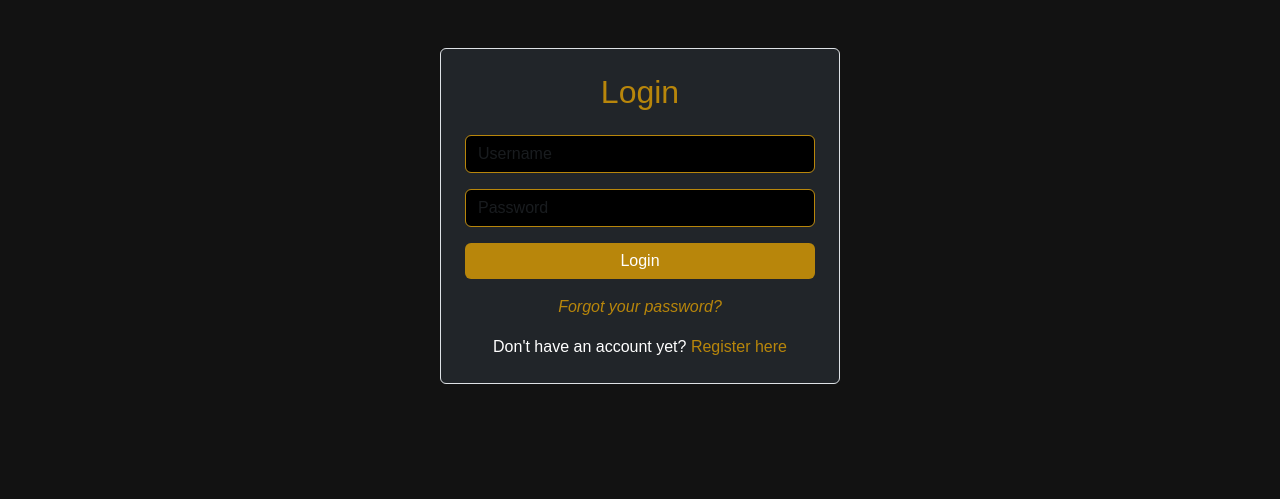
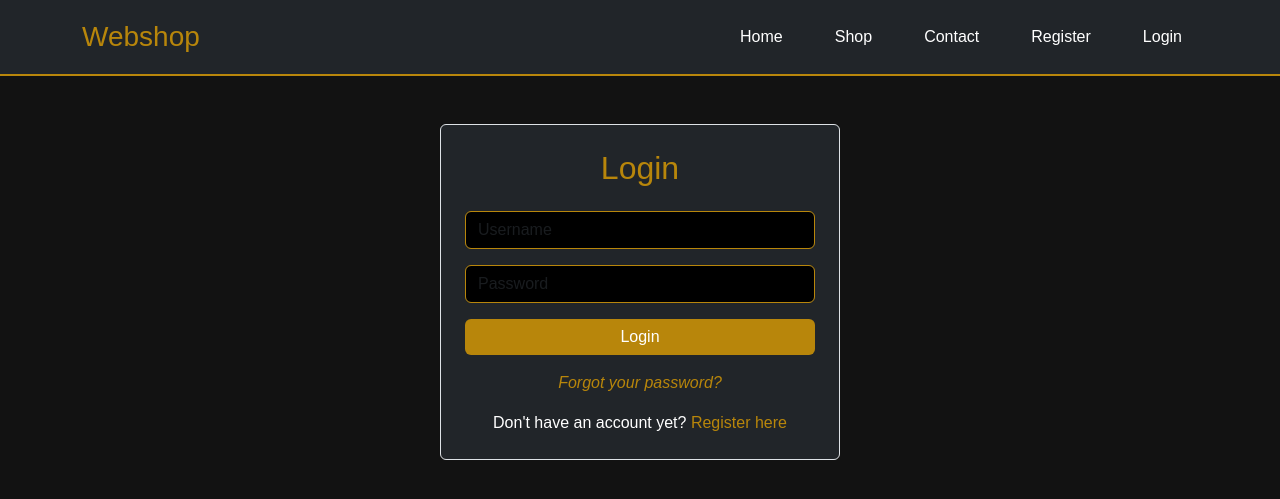
Before and after one commit to szekelya122/appProject, a PHP site: page /logIn.html in a window 1280 px wide. Shown: the top 499 px of the page. Run offline with PHP 8.4, Linux system fonts and the light colour scheme; some libraries are stand-ins or nearby versions.

Commit message:
boom
we bring the boom

```diff
--- a/logIn.css
+++ b/logIn.css
@@ -35,3 +35,53 @@ body {
     margin: 0 auto;
     border-radius: 8px;
 }
+/* Header */
+.header {
+    display: flex;
+    justify-content: space-between;
+    align-items: center;
+    padding: 10px 20px;
+    background-color: #000;
+    border-bottom: 2px solid #b8860b;
+}
+
+.logo {
+    font-size: 1.8rem;
+    color: #b8860b;
+}
+
+.nav ul {
+    list-style: none;
+    display: flex;
+    gap: 20px;
+    margin: 0;
+    padding: 0;
+}
+
+.nav ul li a {
+    color: #fff;
+}
+
+/* Általános linkek */
+a {
+    text-decoration: none;
+    color: inherit;
+    transition: color 0.3s ease;
+}
+
+a:hover {
+    color: #b8860b;
+}
+
+/* Media Queries */
+@media (max-width: 768px) {
+    .header {
+        flex-direction: column;
+        text-align: center;
+    }
+
+    .nav ul {
+        flex-direction: column;
+        gap: 10px;
+    }
+}
--- a/logIn.html
+++ b/logIn.html
@@ -9,6 +9,21 @@
     <script src="https://www.google.com/recaptcha/api.js" async defer></script>
 </head>
 <body style="background-color: #121212; color: #fff;">
+    <header class="header bg-dark text-white py-3">
+        <div class="container d-flex justify-content-between align-items-center">
+            <div class="logo fs-3">Webshop</div>
+            <nav class="nav">
+                <ul class="nav">
+                    <li class="nav-item"><a class="nav-link text-white" href="index.html">Home</a></li>
+                    <li class="nav-item"><a class="nav-link text-white" href="shop.html">Shop</a></li>
+                    <li class="nav-item"><a class="nav-link text-white" href="#">Contact</a></li>
+                    <li class="nav-item"><a class="nav-link text-white" href="register.html">Register</a></li>
+                    <li class="nav-item"><a class="nav-link text-white" href="logIn.html">Login</a></li>
+                </ul>
+            </nav>
+
+        </div>
+    </header>
     <div class="container py-5">
         <div class="row justify-content-center">
             <div class="col-md-6">
--- a/register.html
+++ b/register.html
@@ -13,7 +13,7 @@
             <div class="logo fs-3">Webshop</div>
             <nav class="nav">
                 <ul class="nav">
-                    <li class="nav-item"><a class="nav-link text-white" href="#">Home</a></li>
+                    <li class="nav-item"><a class="nav-link text-white" href="index.html">Home</a></li>
                     <li class="nav-item"><a class="nav-link text-white" href="shop.html">Shop</a></li>
                     <li class="nav-item"><a class="nav-link text-white" href="#">Contact</a></li>
                     <li class="nav-item"><a class="nav-link text-white" href="register.html">Register</a></li>
```
